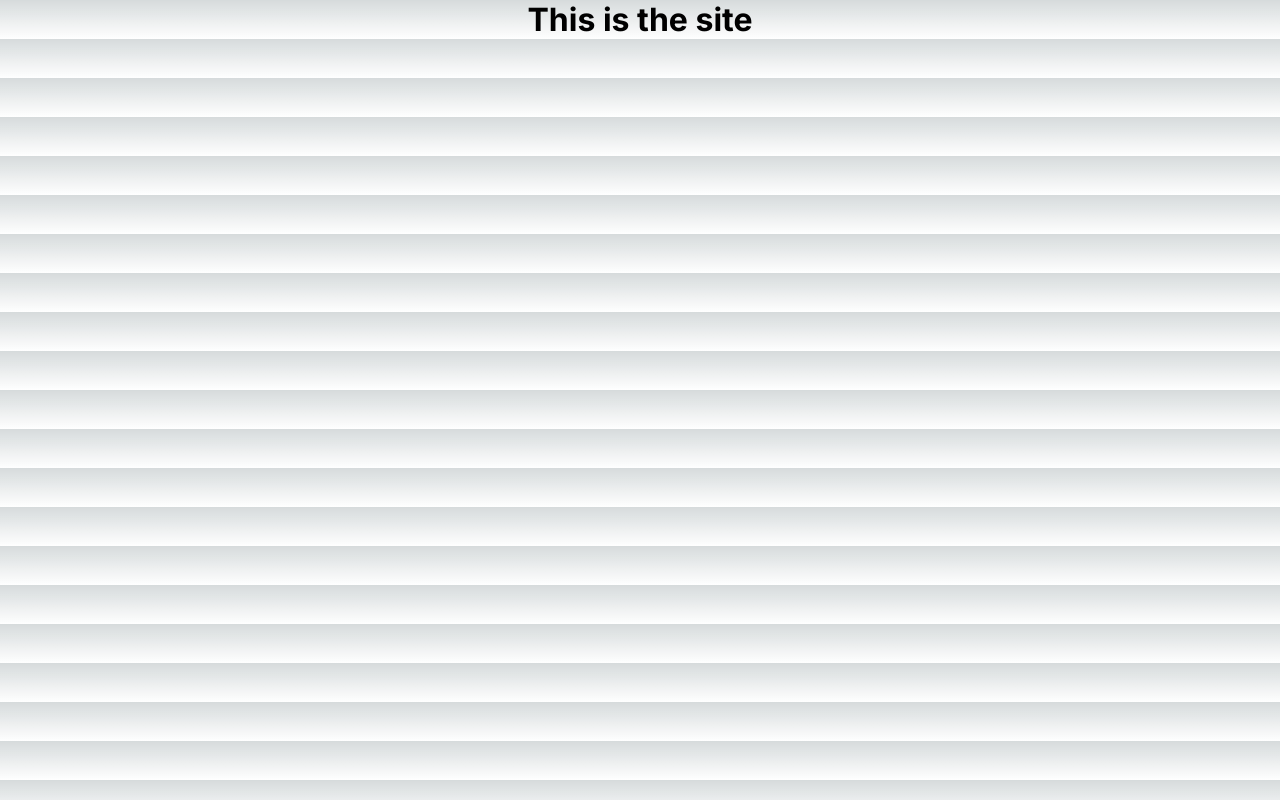
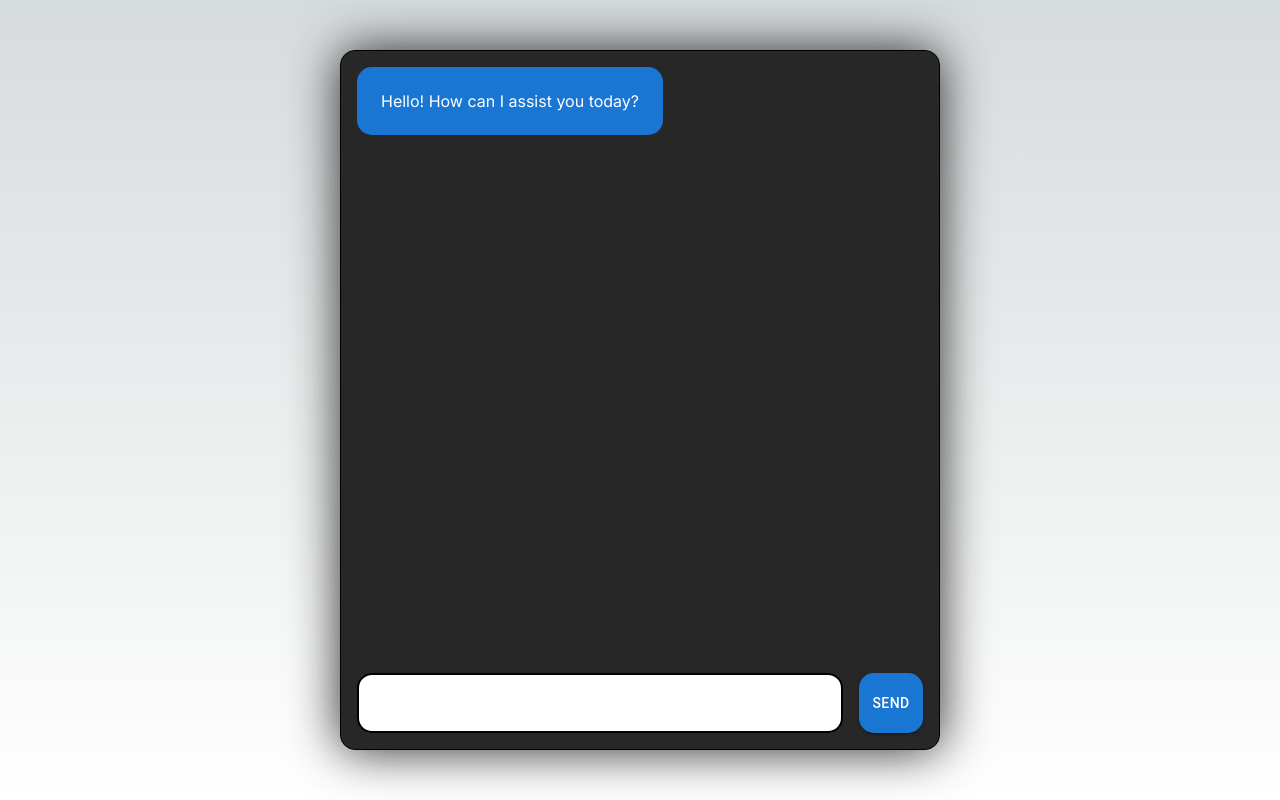
Before and after one commit to enjiwood/ai-chatbot, a Next.js app: page / in a window 1280 px wide. Built offline with nearby package versions, Linux system fonts and the light colour scheme.

Commit message:
Complete ChatBot

```diff
--- a/app/page.js
+++ b/app/page.js
@@ -1,8 +1,142 @@
 'use client'
-import Image from "next/image";
+import { Stack, Box, TextField, Button } from "@mui/material"
+import Image from "next/image"
+import { useState } from 'react'
 
 export default function Home() {
+  const [messages, setMessages] = useState([{
+    role: 'assistant',
+    content: `Hello! How can I assist you today?`,
+}])
+
+  const [message, setMessage] = useState('')
+
+  const sendMessage = async() => {
+    setMessage('')
+    setMessages((messages) => [
+      ...messages,
+      {role: 'user', content: message},
+      {role: 'assistant', content: ''},
+    ])
+    const response = fetch('/api/chat', {
+      method: "POST",
+      headers: {
+        'Content-Type': 'application/json'
+      },
+      body: JSON.stringify([...messages, {role: 'user', content: message}]),
+    }).then(async (res) => {
+      const reader = res.body.getReader()
+      const decoder = new TextDecoder()
+
+      let result = ''
+      return reader.read().then(function processText({done, value}){
+        if (done) {
+          return result
+        }
+        const text = decoder.decode(value || new Int8Array(), {stream: true})
+        setMessages((messages) => {
+          let lastMessage = messages[messages.length - 1]
+          let otherMessages = messages.slice(0, messages.length -1)
+          return [
+            ...otherMessages,
+            {
+              ...lastMessage,
+              content: lastMessage.content + text
+            },
+          ]
+        })
+        return reader.read().then(processtext)
+      })
+    })
+  }
+
   return (
-    <h1><center>This is the site</center></h1>
-  );
+    <Box
+      width="100vw"
+      height="100vh"
+      display="flex"
+      flexDirection="column"
+      justifyContent="center"
+      alignItems="center"
+      >
+        <Stack
+          direction="column"
+          width="600px"
+          height="700px"
+          border="1px solid black"
+          p={2}
+          spacing={3}
+          bgcolor="#272727"
+          borderRadius="15px"
+          boxShadow="0px 0px 50px #272727"
+        >
+          <Stack
+            direction="column"
+            spacing={2}
+            flexGrow={1}
+            overflow="auto"
+            maxHeight="100%"
+          >
+            {
+              messages.map((message, index) => (
+                <Box
+                key={index}
+                display="flex"
+                justifyContent={
+                  message.role === 'assistant' ? 'flex-start' : 'flex-end'
+                }
+                >
+                  <Box bgcolor={
+                    message.role === 'assistant' ? 'primary.main' : 'secondary.main'
+                  }
+                  color="white"
+                  borderRadius="15px"
+                  p={3}
+                  >
+                    {message.content}
+                  </Box>
+                </Box>
+              ))
+            }
+          </Stack>
+          <Stack
+            direction="row"
+            spacing={2}
+          >
+            <Box
+              bgcolor="white"
+              width="100%"
+              height="100%"
+              border="2px solid #000"
+              borderRadius="15px"
+            >
+              <TextField
+                hiddenLabel
+                fullWidth
+                value={message}
+                InputProps={{
+                  style: {
+                    borderRadius: "15px",
+                    disableUnderline: true,
+                  }
+                }}
+                sx={{
+                  "& fieldset": { border: 'none' }
+                }}
+                onChange={(e) => setMessage(e.target.value)}
+              />
+            </Box>
+            <Button
+              variant="contained"
+              sx={
+                {borderRadius: "15px"}
+              }
+              onClick={sendMessage}
+            >
+              Send
+            </Button>
+          </Stack>
+        </Stack>
+    </Box>
+  )
 }
```
